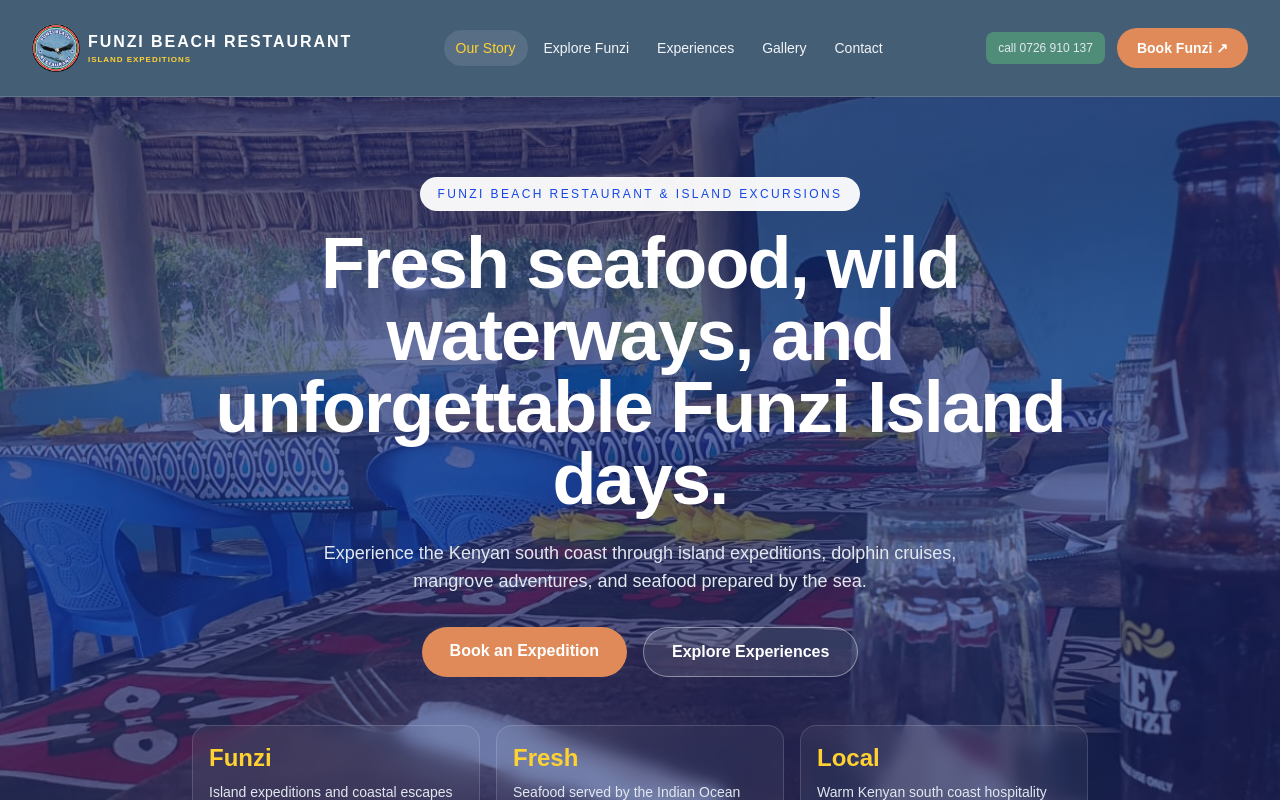
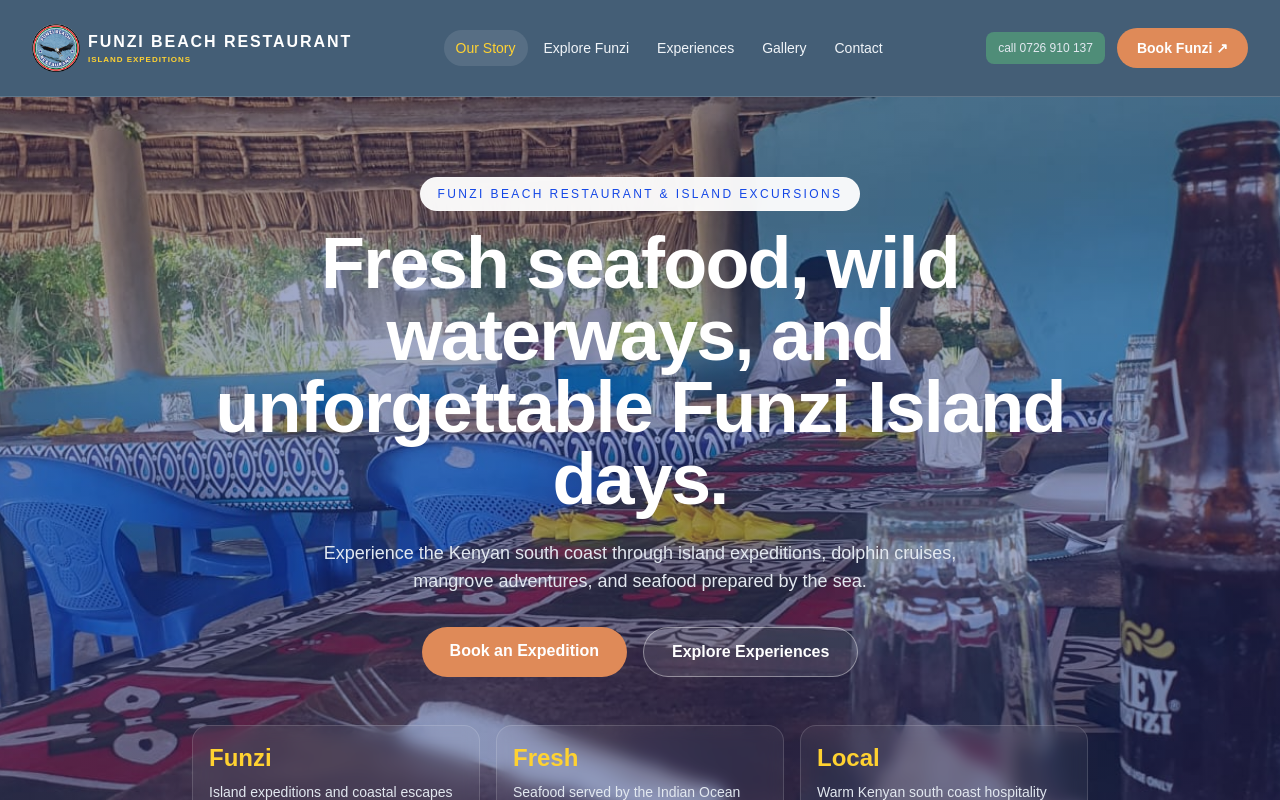
Before and after one commit to MatthewsRicky/funzibeachrestaurant, a Next.js app: page / in a window 1280 px wide. Shown: the top 800 px of the page. Built offline with nearby package versions, Linux system fonts and the light colour scheme.

Commit message:
Hero gradient fix

```diff
--- a/components/Hero.tsx
+++ b/components/Hero.tsx
@@ -5,7 +5,7 @@
       className="relative flex min-h-[80vh] items-center overflow-hidden bg-cover bg-center"
       style={{
         backgroundImage:
-          "linear-gradient(rgba(11, 31, 112, 0.68), rgba(11, 31, 112, 0.52)), url('/funzihero.jpg')",
+          "linear-gradient(rgba(11, 31, 112, 0.38), rgba(11, 31, 112, 0.42)), url('/funzihero.jpg')",
       }}
     >
       <div className="mx-auto max-w-7xl px-4 py-20 text-center text-white sm:px-6 lg:px-8">
```
